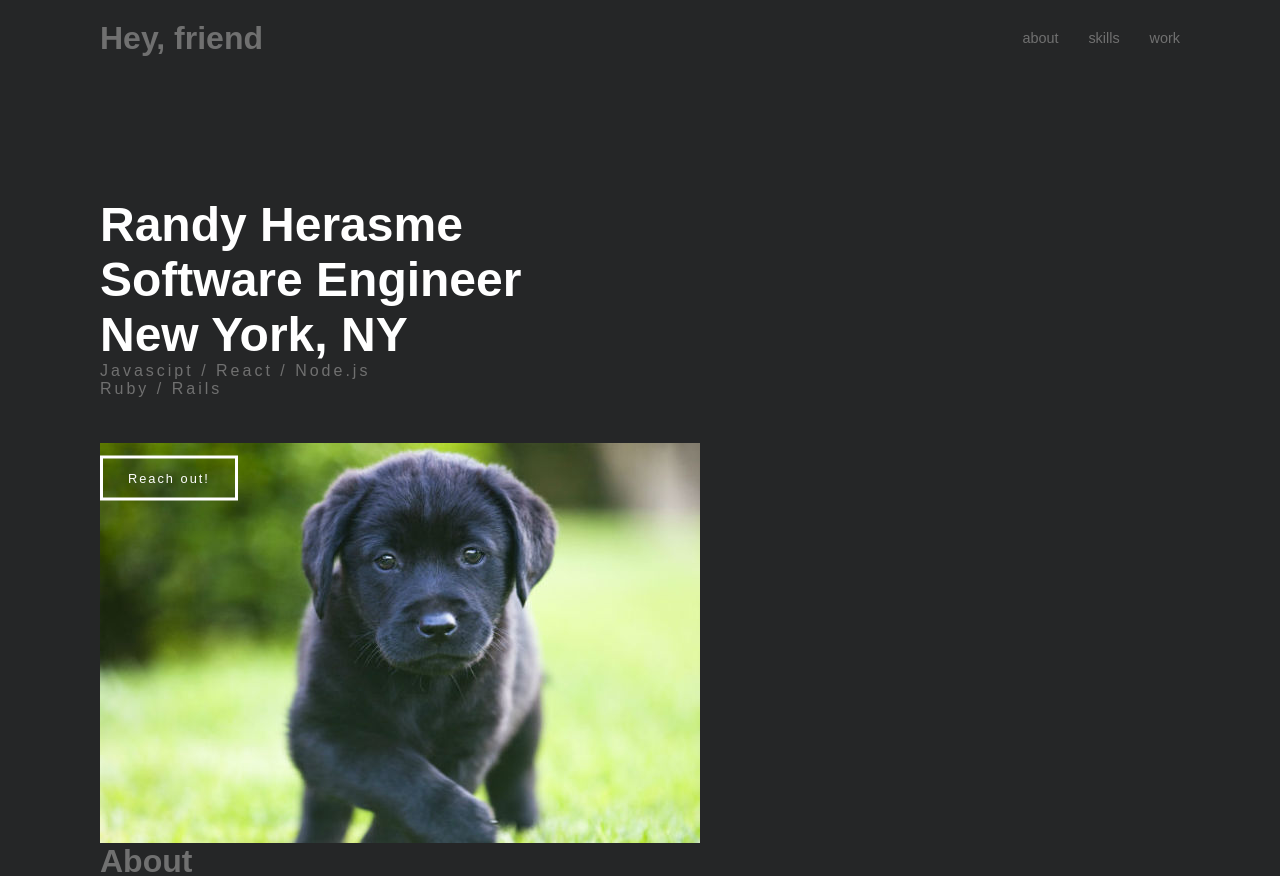
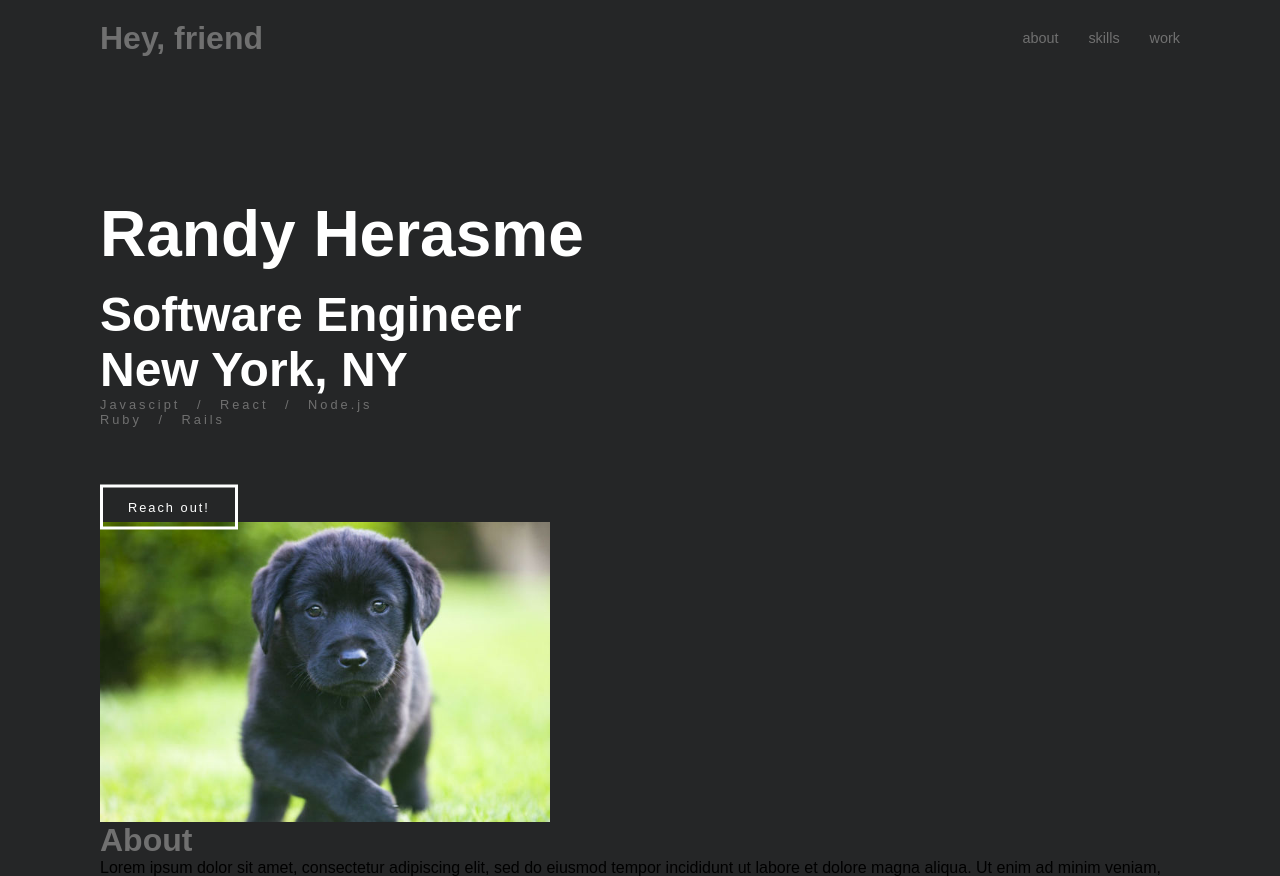
Before and after one commit to randyher/personal-website-2, a plain HTML site: page index.html in a window 1280 px wide. Shown: the top 876 px of the page. Drawn offline with Linux system fonts and the light colour scheme.

Commit message:
resize main page

```diff
--- a/css/style.css
+++ b/css/style.css
@@ -75,12 +75,20 @@ a {
 
 .text h1 {
     color: #fff;
+    font-size: 4rem;
+    margin-bottom: 16px;
+    /* cursor: context-menu; */
+}
+
+.text h2 {
+    color: #fff;
     font-size: 3rem;
-    /* cursor: context-menu; */
 }
 
 .text p {
     letter-spacing: 3px;
+    word-spacing: 10px;
+    font-size: .8rem;
 }
 
 .text a {
@@ -122,3 +130,6 @@ a {
     width: 450px;
     margin-top: 50px;
 }
+
+
+/*  */
--- a/index.html
+++ b/index.html
@@ -32,14 +32,14 @@
     <div class="container main info-section">
         <div class="text">
             <h1>Randy Herasme</h1>
-            <h1>Software Engineer</h1>
-            <h1>New York, NY</h1>
+            <h2>Software Engineer</h2>
+            <h2>New York, NY</h2>
 
             <p>Javascipt / React / Node.js</p>
             <p>Ruby / Rails</p>
             <a href="#contact">Reach out!</a>
         </div>
-        <div class="profile-imgage">
+        <div class="profile-image">
             <img src="img/1.jpg" alt="">
         </div>
     </div>
```
